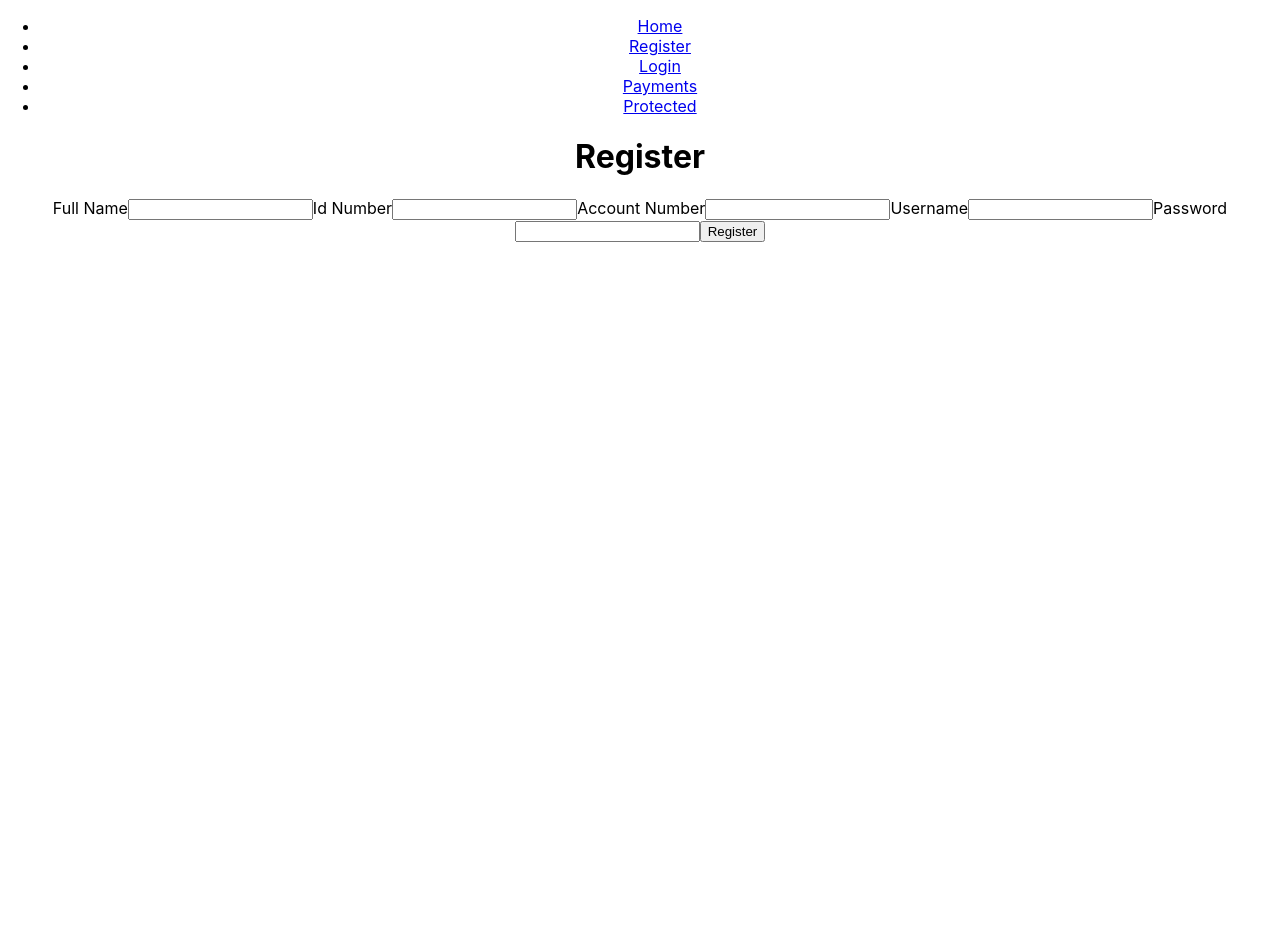
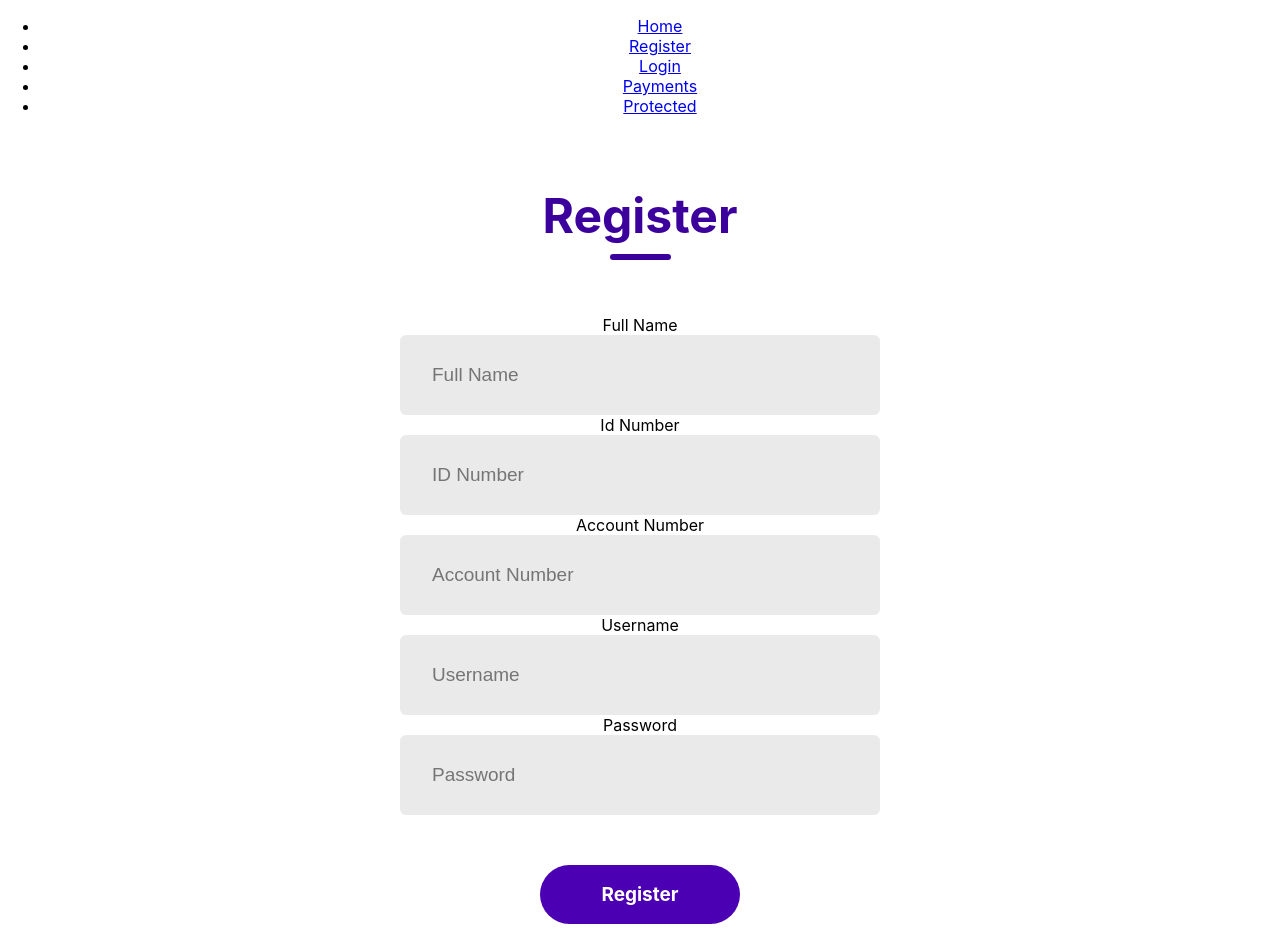
Before and after one commit to ST10092095/apds7311-part-2-mtm-soultions, a React (Create React App) app in the folder APDS7311_POE_Task2_MTM_Solutions_Gr2/frontend/: page /register in a window 1280 px wide. Shown: the top 952 px of the page. Before the commit the page ends 800 px from the top, so only its background shows below. Built offline with nearby package versions, Linux system fonts and the light colour scheme.

Commit message:
Added Auth UI files

```diff
--- a/APDS7311_POE_Task2_MTM_Solutions_Gr2/frontend/src/components/auth/Login.js
+++ b/APDS7311_POE_Task2_MTM_Solutions_Gr2/frontend/src/components/auth/Login.js
@@ -1,6 +1,7 @@
 import React, { useState } from "react";
 import axios from "axios";
 import { useNavigate } from "react-router-dom";
+import './auth.css';
 
 function Login() {
   const [username, setUsername] = useState("");
@@ -51,9 +52,16 @@ function Login() {
   };
   return (
     <>
-      <h1>Login Page</h1>
+
+      <div className="container">
+          <div className="header">
+            <div className="text">Login</div>
+            <div className="underline"></div>
+          </div>
+          <div className="inputs">
           <form onSubmit={handleSubmit}>
             <label htmlFor="username">Username:</label>
+            <div className="input">
               <input
                 type="text"
                 id="username"
@@ -61,21 +69,32 @@ function Login() {
                 value={username}
                 onChange={(e) => setUsername(e.target.value)}
                 autoComplete="on"
+                placeholder="Username"
               />
-
+            </div>
             <label htmlFor="password">Password:</label>
+            <div className="input">
               <input
                 type="password"
                 id="password"
                 name="password"
                 value={password}
                 onChange={(e) => setPassword(e.target.value)}
+                placeholder="Password"
               />
+            </div>
 
             {error && <p style={{ color: "red" }}>{error}</p>}
+            <div className="submit-container">
+              <div className="submit">
+                Login
+              </div>
+            </div>
+          </form>
+          </div>
 
-        <button type="submit">Login</button>
-      </form>
+      </div>
+
     </>
   );
 }
--- a/APDS7311_POE_Task2_MTM_Solutions_Gr2/frontend/src/components/auth/Register.js
+++ b/APDS7311_POE_Task2_MTM_Solutions_Gr2/frontend/src/components/auth/Register.js
@@ -36,10 +36,15 @@ function Register() {
   };
 
   return (
-    <div>
-      <h1>Register</h1>
+    <div className="container">
+      <div className="header">
+        <div className="text">Register</div>
+        <div className="underline"></div>
+      </div>
+        <div className="inputs">
         <form onSubmit={handleSubmit}>
         <label htmlFor="fullName">Full Name</label>
+          <div className="input">
             <input
             type="text"
             id="fullName"
@@ -47,9 +52,12 @@ function Register() {
             value={fullName}
             onChange={(e) => setFullName(e.target.value)}
             autoComplete="on"
+            placeholder="Full Name"
             />
+          </div>
 
           <label htmlFor="idNumber">Id Number</label>
+          <div className="input">
             <input
             type="text"
             id="idNumber"
@@ -57,9 +65,14 @@ function Register() {
             value={idNumber}
             onChange={(e) => setIdNumber(e.target.value)}
             autoComplete="on"
+            placeholder="ID Number"
            />
+          </div>
+
+
 
           <label htmlFor="accountNumber">Account Number</label>
+          <div className="input">
             <input
             type="text"
             id="accountNumber"
@@ -67,9 +80,12 @@ function Register() {
             value={accountNumber}
             onChange={(e) => setAccountNumber(e.target.value)}
             autoComplete="on"
+            placeholder="Account Number"
             />
+          </div>
 
           <label htmlFor="username">Username</label>
+          <div className="input">
             <input
             type="text"
             id="username"
@@ -77,21 +93,32 @@ function Register() {
             value={username}
             onChange={(e) => setUsername(e.target.value)}
             autoComplete="on"
+            placeholder="Username"
             />
+          </div>
+
 
           <label htmlFor="password">Password</label>
+          <div className="input">
             <input
             type="password"
             id="password"
             name="password"
             value={password}
             onChange={(e) => setPassword(e.target.value)}
+            placeholder="Password"
             />
+          </div>
 
         {error && <div>{error}</div>}
 
-        <button type="submit">Register</button>
+        <div className="submit-container">
+              <div className="submit">
+                Register
+              </div>
+            </div>
       </form>
+        </div>
     </div>
   );
 }
```
Lines whose indentation alone changed are shown as unchanged.
